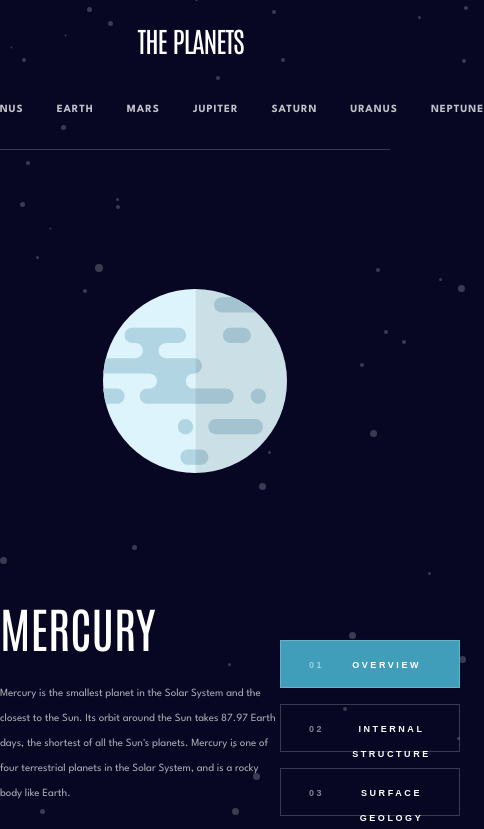
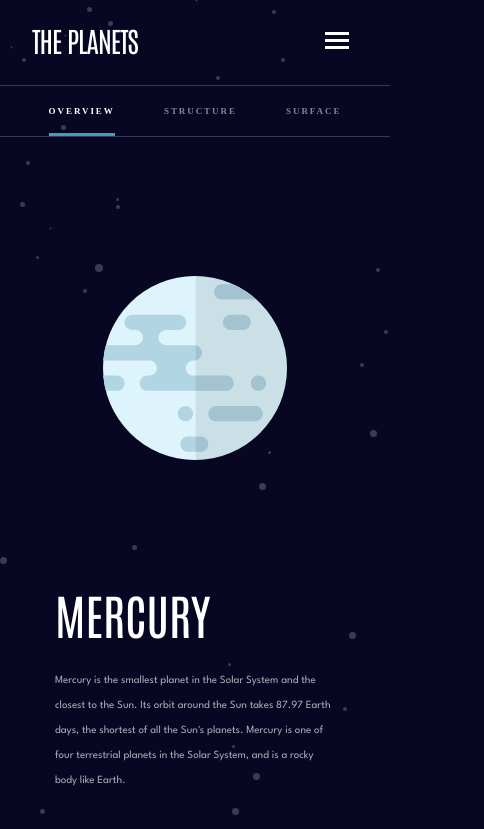
Before and after one commit to Cotne2003/PlanetsFactSite, a React (Vite) app: page / in a window 390 px wide. Shown: the top 829 px of the page, 484 px wide, since content can reach past the window. Built offline with nearby package versions, Linux system fonts and the light colour scheme.

Commit message:
fourth commit

```diff
--- a/src/components/header/Header.css
+++ b/src/components/header/Header.css
@@ -4,6 +4,10 @@ header {
     align-items: center;
     padding: 2.2rem 4.1rem 2.7rem 3.2rem;
     border-bottom: 1px solid rgba(255, 255, 255, 0.199);
+}
+
+.navbar-menu-logo {
+    display: none;
 }
 
 .logo {
@@ -65,3 +69,20 @@ ul li:hover {
         gap: 3.9rem;
     }
 }
+
+@media (max-width: 600px) {
+
+    header {
+        flex-direction: row;
+        justify-content: space-between;
+    }
+
+    ul {
+        display: none;
+    }
+
+    .navbar-menu-logo {
+        display: block;
+        cursor: pointer;
+    }
+}
--- a/src/components/header/Header.tsx
+++ b/src/components/header/Header.tsx
@@ -1,5 +1,6 @@
 import { useState } from "react";
 import "./Header.css";
+import navbarMenu from "/icon-hamburger.svg";
 
 interface props {
   setChoosePlanet: (value: number) => void;
@@ -13,6 +14,7 @@ function Header(props: props) {
   return (
     <header>
       <h1 className="logo">THE PLANETS</h1>
+      <img src={navbarMenu} alt="" className="navbar-menu-logo" />
       <ul>
         <div
           className={props.leftSlide ? "slider-block active" : "slider-block"}
--- a/src/components/main/Main.css
+++ b/src/components/main/Main.css
@@ -11,6 +11,10 @@ main {
 
 .right-slide {
     transform: translatex(0);
+}
+
+.buttons-container-mobile {
+    display: none;
 }
 
 .left-side {
@@ -293,3 +297,43 @@ main {
         font-size: 0.9rem;
     }
 }
+
+@media (max-width: 600px) {
+
+    main {
+        margin-top: 0;
+    }
+
+    .buttons-container {
+        display: none;
+    }
+
+    .buttons-container-mobile {
+        display: flex;
+        justify-content: space-around;
+        padding: 2rem 2.4rem 0rem;
+        border-bottom: 1px solid rgba(255, 255, 255, 0.199);
+        transition: ease-in-out 1s;
+    }
+
+    .buttons-container-mobile p {
+        opacity: 0.5;
+        color: #FFF;
+        text-align: center;
+        font-family: Spartan;
+        font-size: 9px;
+        font-style: normal;
+        font-weight: 700;
+        line-height: normal;
+        letter-spacing: 1.929px;
+        text-transform: uppercase;
+        transition: ease-in-out .5s;
+        padding-bottom: 1.7rem;
+    }
+
+    .buttons-container-mobile p.clicked-mobile {
+        opacity: 1;
+        border-bottom: 3px solid #419EBB;
+        transition: none;
+    }
+}
--- a/src/components/main/Main.tsx
+++ b/src/components/main/Main.tsx
@@ -10,6 +10,26 @@ function Main(props: mainProps) {
   return (
     <>
       <main className={props.leftSlide ? "left-slide" : ""}>
+        <div className="buttons-container-mobile">
+          <p
+            className={planetAbout === 1 ? "clicked-mobile" : ""}
+            onClick={() => setPlanetAbout(1)}
+          >
+            OVERVIEW
+          </p>
+          <p
+            className={planetAbout === 2 ? "clicked-mobile" : ""}
+            onClick={() => setPlanetAbout(2)}
+          >
+            STRUCTURE
+          </p>
+          <p
+            className={planetAbout === 3 ? "clicked-mobile" : ""}
+            onClick={() => setPlanetAbout(3)}
+          >
+            SURFACE
+          </p>
+        </div>
         <div className="left-side">
           <img
             src={
```
